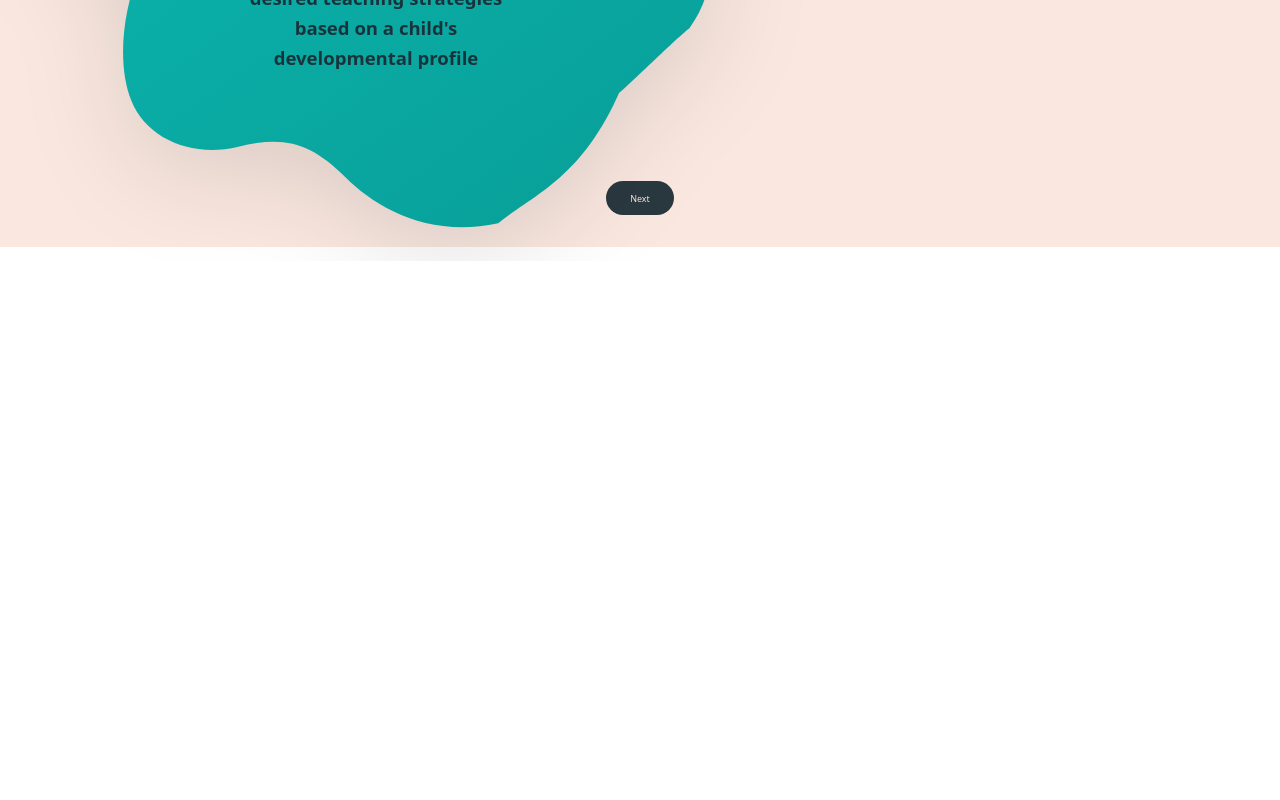
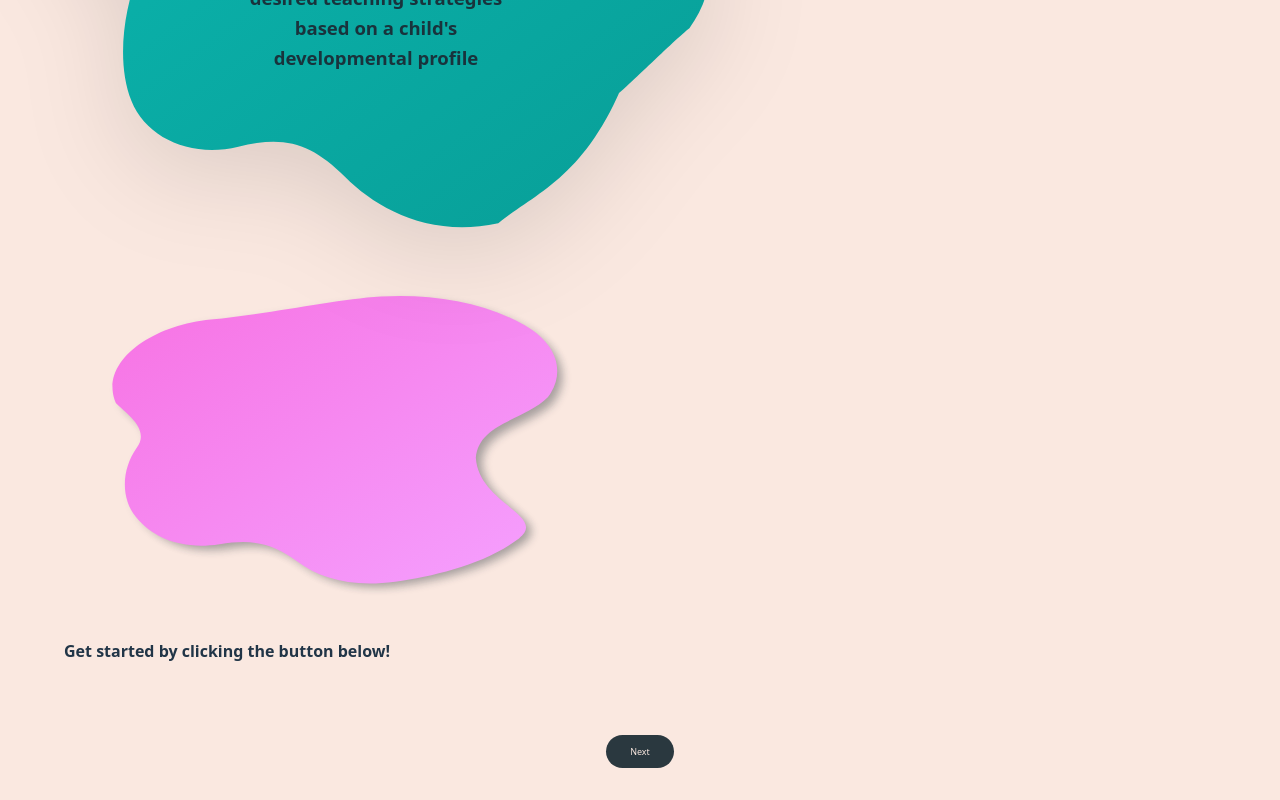
Before and after one commit to kylelin23/EHS_webpage, a React (Vite) app: page / in a window 1280 px wide. Shown: the part 625-1425 px from the top of the page. Before the commit the page ends 886 px from the top, so only its background shows below. Built offline with nearby package versions, Linux system fonts and the light colour scheme.

Commit message:
Blob2 start

```diff
--- a/src/welcomePage.css
+++ b/src/welcomePage.css
@@ -74,3 +74,19 @@ h1 {
 }
 .next-btn:hover { filter: brightness(1.06); }
 .next-btn { justify-self: center; }
+
+.hero2 { display: grid; gap: clamp(0px, 2.5vw, 24px); padding: clamp(16px, 3vw, 32px); }
+.blob-outer2 { width: 45%; display: grid; place-items: left;}
+.blob-text {
+  position: absolute;
+  inset: 0;
+  display: grid;
+  place-items: center;
+  text-align: center;
+  color: #19333c;
+  /* sensible, responsive values */
+  padding: clamp(16px, 3.5vw, 40px);
+  font-size: clamp(1.45vw, 0.4vw, 0.2vw);
+  line-height: 1.3;      /* closer lines without overlap */
+  font-weight: 600;
+}
--- a/src/welcomePage.jsx
+++ b/src/welcomePage.jsx
@@ -49,10 +49,69 @@ function WelcomePage() {
           </div>
         </div>
 
+
+      <div className="hero2">
+        <div className="blob-outer2">
+          <div className="blob-card2">
+            <svg className="blob-svg2" viewBox="0 0 900 700" preserveAspectRatio="xMidYMid meet" aria-hidden="true">
+              <defs>
+                <linearGradient id="blobGrad2" x1="0" y1="0" x2="1" y2="1">
+                  <stop offset="0%"  stopColor="#f772e3" />
+                  <stop offset="100%" stopColor="#f5a1ff" />
+                </linearGradient>
+
+
+                <filter id="blobShadowBlur" x="-20%" y="-20%" width="140%" height="140%">
+                  <feGaussianBlur stdDeviation="8" />
+                </filter>
+
+
+                <path id="calloutPath" d="
+                  M 90,330
+                  C  60,260  150,195 255,185
+                  C 360,175  470,150 550,145
+                  C 640,140  730,155 800,195
+                  C 860,230  870,280 840,320
+                  C 800,360  720,365 715,425
+                  C 720,505  840,525 790,565
+                  C 730,610  645,630 575,640
+                  C 500,650  445,635 405,605
+                  C 365,575  330,565 270,575
+                  C 205,585  155,565 125,528
+                  C  98,495  100,445 126,408
+                  C 150,376  110,350  90,330
+                  Z" />
+              </defs>
+
+              {/* shadow layers (behind) */}
+              <use href="#calloutPath" fill="#1f2630" opacity=".28"
+                  transform="translate(22 16) scale(0.985)"
+                  filter="url(#blobShadowBlur)" />
+              <use href="#calloutPath" fill="#1f2630" opacity=".15"
+                  transform="translate(10 8) scale(0.994)"
+                  filter="url(#blobShadowBlur)" />
+
+              {/* main pink blob (on top) */}
+              <use href="#calloutPath" fill="url(#blobGrad2)" />
+            </svg>
+
+
+
+            <div className="blob-text2">
+              <p><strong>Get started by clicking the button below!</strong></p>
+            </div>
+          </div>
+        </div>
+      </div>
+
+
+
+
   <button className="next-btn" onClick={navigateButton}>Next</button>
       </div>
     </div>
   );
 }
 
+
 export default WelcomePage;
```
